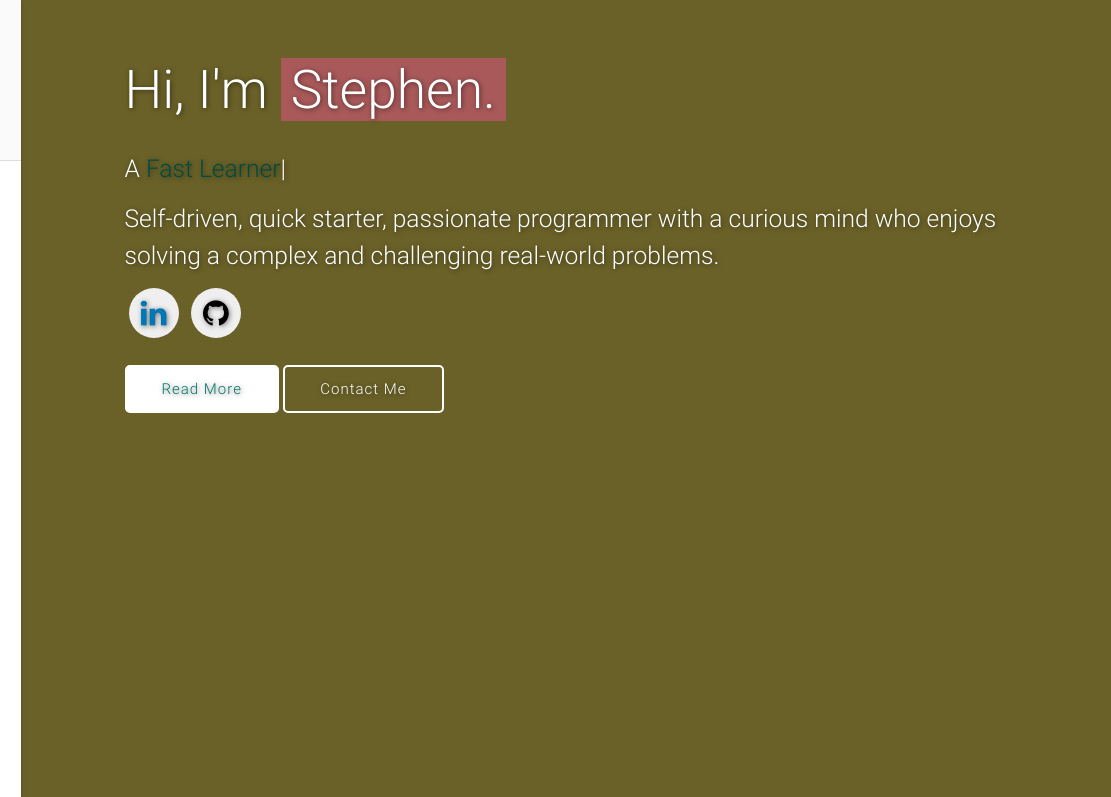
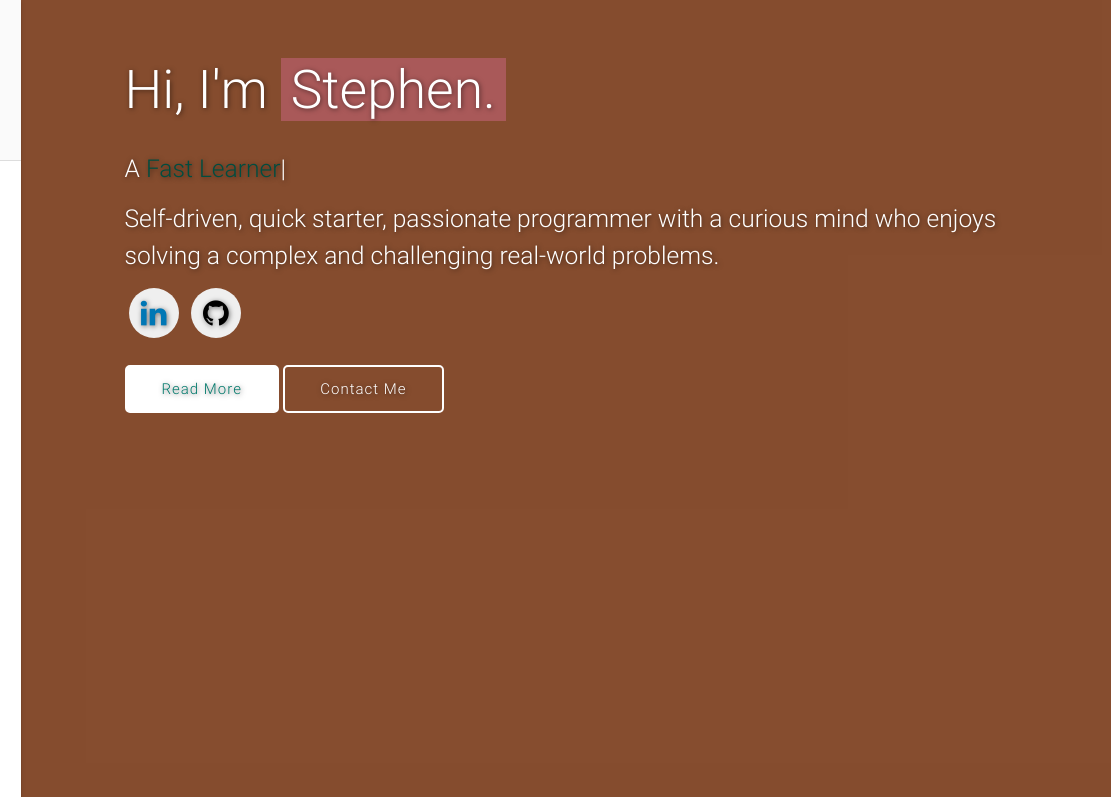
Before and after one commit to Stephenwang3801/Stephenwang3801.github.io, a plain HTML site: page index.html in a window 1280 px wide. Shown: the top 797 px of the page, 169-1280 px from the left. Drawn offline with nearby package versions, Linux system fonts and the light colour scheme.

Commit message:
Update style.css

```diff
--- a/assets/css/style.css
+++ b/assets/css/style.css
@@ -358,7 +358,7 @@ h3 {
 }
 
 .overlay {
-  background-color: rgba(0, 0, 0, 0.4);
+  background-color: rgba(114, 38, 38, 0.682);
   height: 100%;
   left: 0;
   position: absolute;
```
